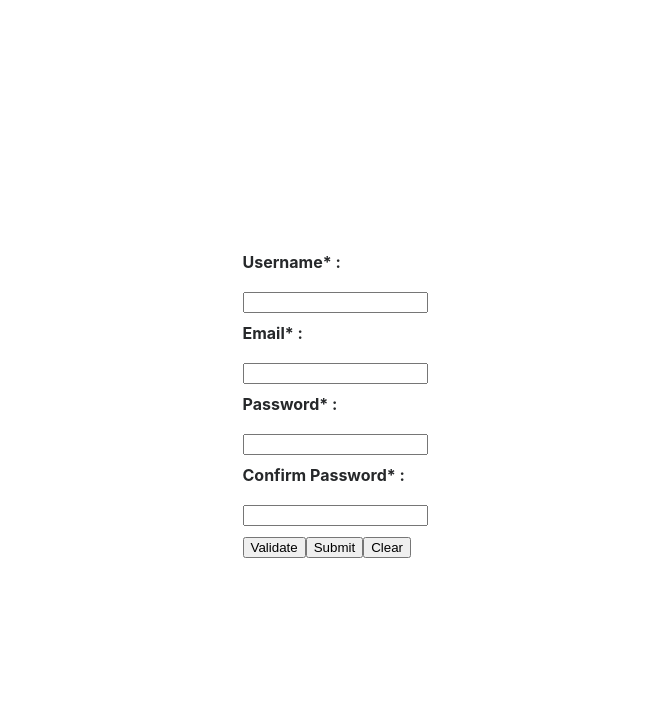
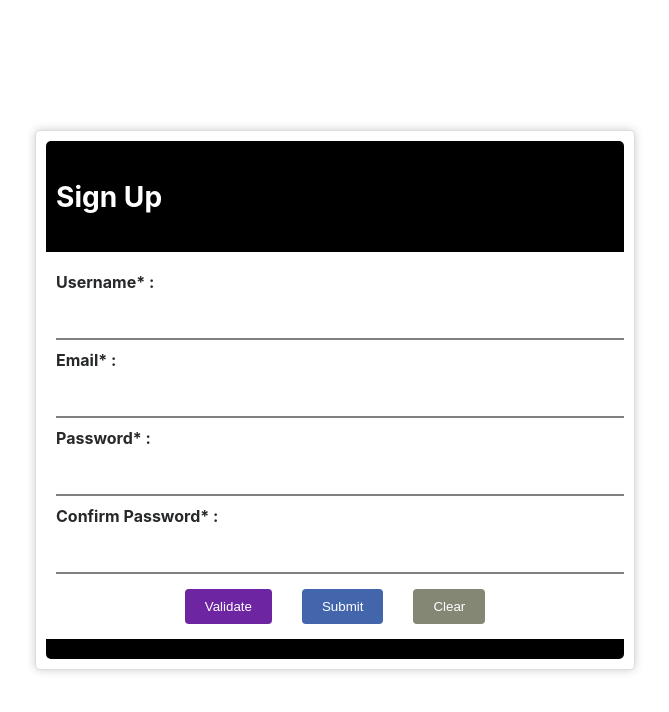
Before and after one commit to new-one-one-one/signup-demo, a React (Create React App) app: page / in a window 1280 px wide. Shown: the top 712 px of the page, without its empty margins (305-974 px from the left). Built offline with nearby package versions, Linux system fonts and the light colour scheme.

Commit message:
added stylings and perfoect validation

```diff
--- a/src/App.tsx
+++ b/src/App.tsx
@@ -1,11 +1,24 @@
 import React from 'react';
 import SignupForm from './pages/signup';
 import './App.css';
+import CardContainer from './components/Card/cardContainer';
 
 function App() {
   return (
     <div className="App">
-     <SignupForm/>
+      <CardContainer
+        header={
+          <h3>
+            Sign Up
+          </h3>
+        }
+        body={
+          <SignupForm/>
+        }
+        footer={null}
+        width='600px'
+        shadow
+      />
     </div>
   );
 }
--- a/src/components/Card/styles.css
+++ b/src/components/Card/styles.css
@@ -8,7 +8,7 @@
 }
 
 .card-header {
-    background-color: #007bff;
+    background-color: rgb(0, 0, 0);
     color: #fff;
     padding: 10px;
     border-top-left-radius: 5px;
@@ -22,7 +22,7 @@
 }
 
 .card-footer {
-    background-color: #007bff;
+    background-color: rgb(0, 0, 0);
     color: #fff;
     padding: 10px;
     border-bottom-left-radius: 5px;
--- /dev/null
+++ b/src/helpers/utils.tsx
@@ -0,0 +1,40 @@
+const storeUserDataWithExpiry = (email: string, username: string, password: string) => {
+    try {
+        const now = new Date().getTime();
+        const expiryTime = now + 60000;
+        const userData = {
+        email,
+        username,
+        password,
+        expiry: expiryTime,
+        };
+        localStorage.setItem('user-data', JSON.stringify(userData));
+    } catch (error) {
+        console.error('Error storing user data:', error);
+    }
+};
+
+const getUserData = () => {
+    try {
+        const userData = localStorage.getItem('user-data');
+        if (!userData) {
+        return null;
+        }
+        const userDataObj = JSON.parse(userData);
+        const now = new Date().getTime();
+        if (now > userDataObj.expiry) {
+        localStorage.removeItem('user-data');
+        return null;
+        }
+        return userDataObj;
+    } catch (error) {
+        console.error('Error retrieving user data:', error);
+        return null;
+    }
+};
+
+
+export  {
+    storeUserDataWithExpiry,
+    getUserData
+}
--- a/src/pages/signup.tsx
+++ b/src/pages/signup.tsx
@@ -9,6 +9,8 @@ import {
 } from '../helpers/validations';
 import { updateErrors, updateField } from '../reduxStore/actions/signUpActions';
 import LabelWithValue from '../components/LabelWithValue';
+import { storeUserDataWithExpiry } from '../helpers/utils';
+import "./style.css";
 
 const Signup: React.FC = () => {
   const dispatch = useDispatch();
@@ -33,7 +35,29 @@ const Signup: React.FC = () => {
   };
 
   const handleSubmit = () => {
+    handleValidation();
+    if (
+      !currentState?.errors.username &&
+      !currentState?.errors.email &&
+      !currentState?.errors.password &&
+      !currentState?.errors.confirmPassword
+    ) {
+      // Data is valid, store it in localStorage with a 1-minute expiry
+      storeUserDataWithExpiry(
+        currentState?.email,
+        currentState?.username,
+        currentState?.password
+      );
 
+      // You can also clear the form fields here if needed
+      // For example, reset the state or clear the input fields
+      dispatch(updateField('username', ''));
+      dispatch(updateField('email', ''));
+      dispatch(updateField('password', ''));
+      dispatch(updateField('confirmPassword', ''));
+    } else {
+      console.log('Validation errors exist, data not stored.');
+    }
   };
 
   return (
@@ -44,6 +68,7 @@ const Signup: React.FC = () => {
         separator=":"
         valueComponent={
           <input
+            className='input-style'
             type="text"
             value={currentState && currentState?.username}
             onChange={(e) => handleInputChange('username', e.target.value)}
@@ -59,6 +84,7 @@ const Signup: React.FC = () => {
         separator=":"
         valueComponent={
           <input
+            className='input-style'
             type="text"
             value={currentState && currentState.email}
             onChange={(e) => handleInputChange('email', e.target.value)}
@@ -74,6 +100,7 @@ const Signup: React.FC = () => {
         separator=":"
         valueComponent={
           <input
+            className='input-style'
             type="password"
             value={currentState && currentState.password}
             onChange={(e) => handleInputChange('password', e.target.value)}
@@ -89,6 +116,7 @@ const Signup: React.FC = () => {
         separator=":"
         valueComponent={
           <input
+            className='input-style'
             type="password"
             value={currentState && currentState.confirmPassword}
             onChange={(e) =>
@@ -100,9 +128,17 @@ const Signup: React.FC = () => {
         isRequired
       />
 
-      <button onClick={handleValidation}>Validate</button>
-      <button onClick={handleSubmit}>Submit</button>
-      <button>Clear</button>
+      <div style={{ display: 'flex', justifyContent: 'center', gap: '20px' }}>
+        <button className="custom-button purple-button" onClick={handleValidation}>
+          Validate
+        </button>
+        <button className="custom-button blue-button" onClick={handleSubmit}>
+          Submit
+        </button>
+        <button className="custom-button grey-button">
+          Clear
+        </button>
+      </div>
     </div>
   );
 };
--- /dev/null
+++ b/src/pages/style.css
@@ -0,0 +1,38 @@
+.custom-button {
+  border: none;
+  border-radius: 4px;
+  padding: 10px 20px;
+  margin: 5px;
+  cursor: pointer;
+  transition: background-color 0.3s, box-shadow 0.3s;
+  font-weight: 400;
+  color: white;
+}
+
+.purple-button {
+    background-color: rgb(109, 37, 161);
+}
+
+.blue-button {
+  background-color: rgb(66, 101, 172);
+}
+
+.grey-button {
+  background-color: rgb(131, 135, 116);
+}
+
+.custom-button:hover {
+  box-shadow: 0 4px 8px 0 rgba(0, 0, 0, 0.2);
+  transform: translateY(-2px);
+}
+
+.input-style {
+  width: 100%;
+  padding: 5px;
+  font-size: 14px;
+  border: none;
+  border-bottom: 2px solid grey;
+  transition: all 0.3s;
+  background-color: transparent;
+  outline: none;
+}
```
